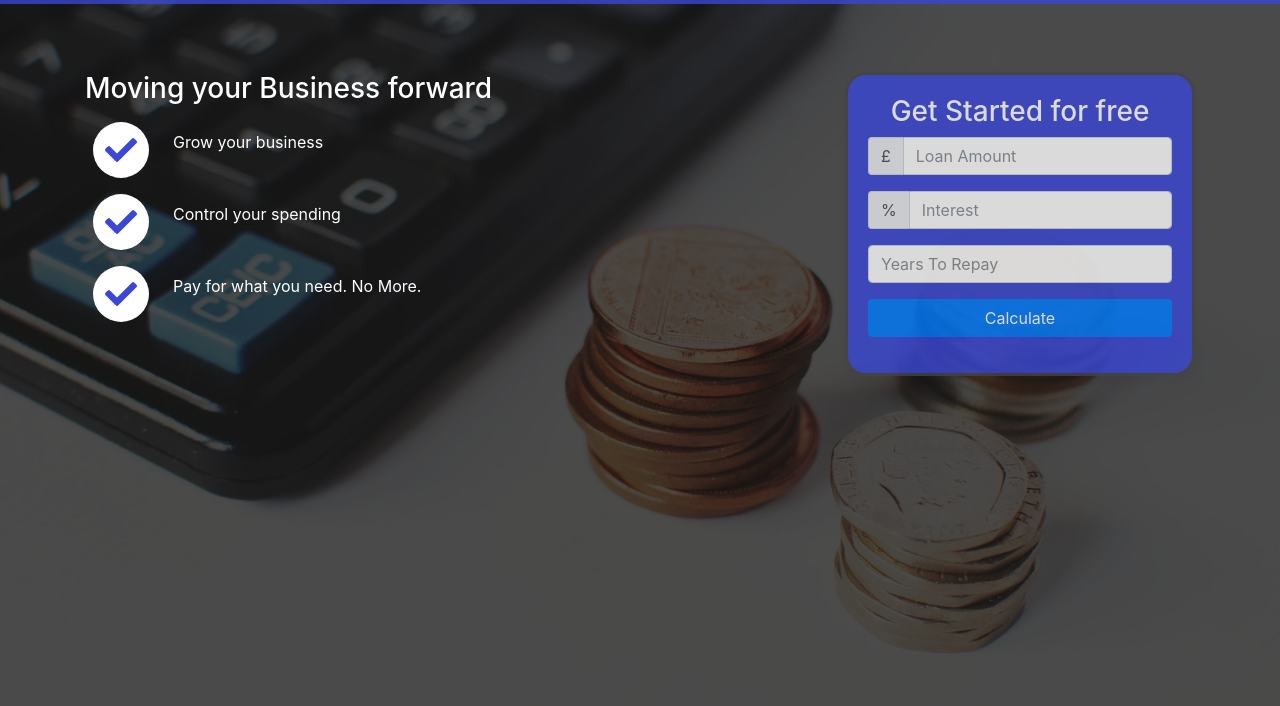
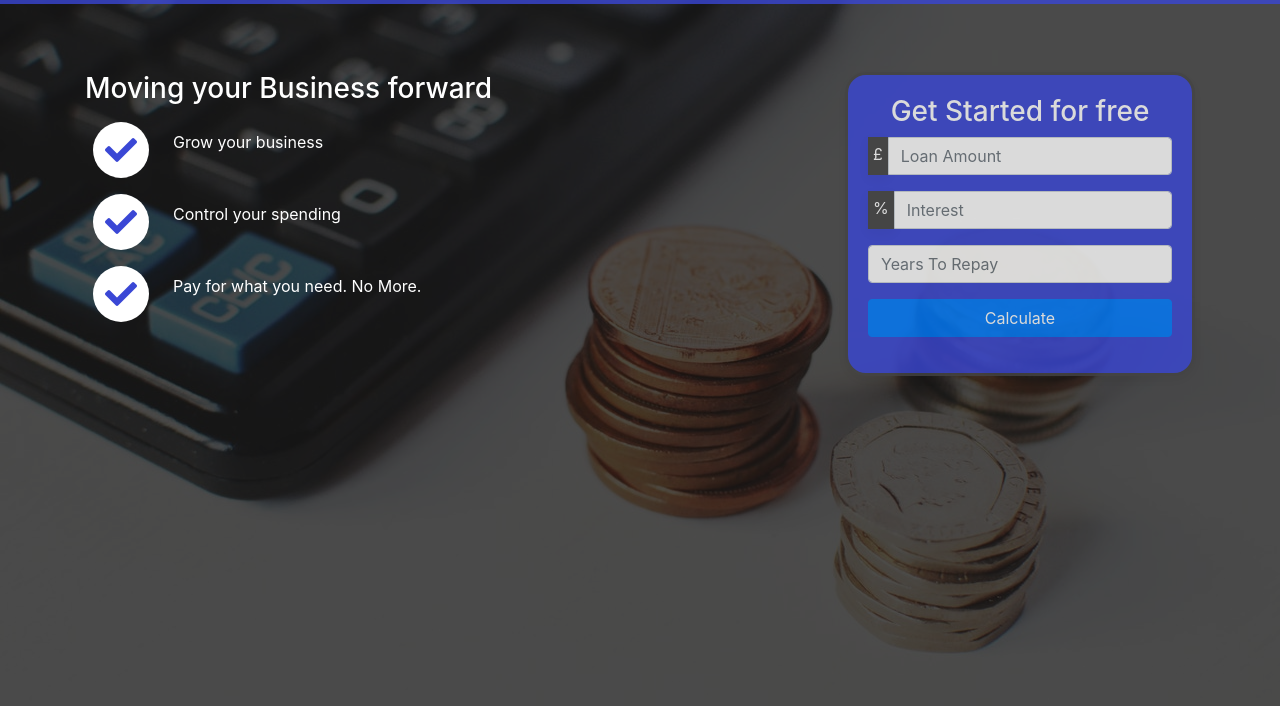
Before and after one commit to FarahMint/moneywise, a website: page dist/index.html in a window 1280 px wide. Shown: the part 78-784 px from the top of the page. Drawn offline with nearby package versions, Linux system fonts and the light colour scheme.

Commit message:
css update

```diff
--- a/dist/css/style.css
+++ b/dist/css/style.css
@@ -64,6 +64,12 @@ img {
   background-color: #3a47d5;
   border: 3px solid #444;
 }
+.input-group-addon {
+  border: 1px solid #444;
+  padding: 0.25rem;
+  box-shadow: 0 0.25rem 0.75rem rgba(0, 0, 0, 0.05);
+  background-color: #444;
+}
 
 .alert-danger {
   width: 100%;
--- a/dist/index.html
+++ b/dist/index.html
@@ -15,7 +15,7 @@
   <link rel="icon" href="images/favicon.ico" type="image/x-icon">
 
   <!-- Bootstrap CSS -->
-  <link rel="stylesheet" href="https://maxcdn.bootstrapcdn.com/bootstrap/4.0.0-beta.2/css/bootstrap.min.css" integrity="sha384-PsH8R72JQ3SOdhVi3uxftmaW6Vc51MKb0q5P2rRUpPvrszuE4W1povHYgTpBfshb"
+  <link rel="stylesheet" href="https://stackpath.bootstrapcdn.com/bootstrap/4.1.3/css/bootstrap.min.css" integrity="sha384-MCw98/SFnGE8fJT3GXwEOngsV7Zt27NXFoaoApmYm81iuXoPkFOJwJ8ERdknLPMO"
     crossorigin="anonymous">
 
   <!-- Font Awesome -->
```
